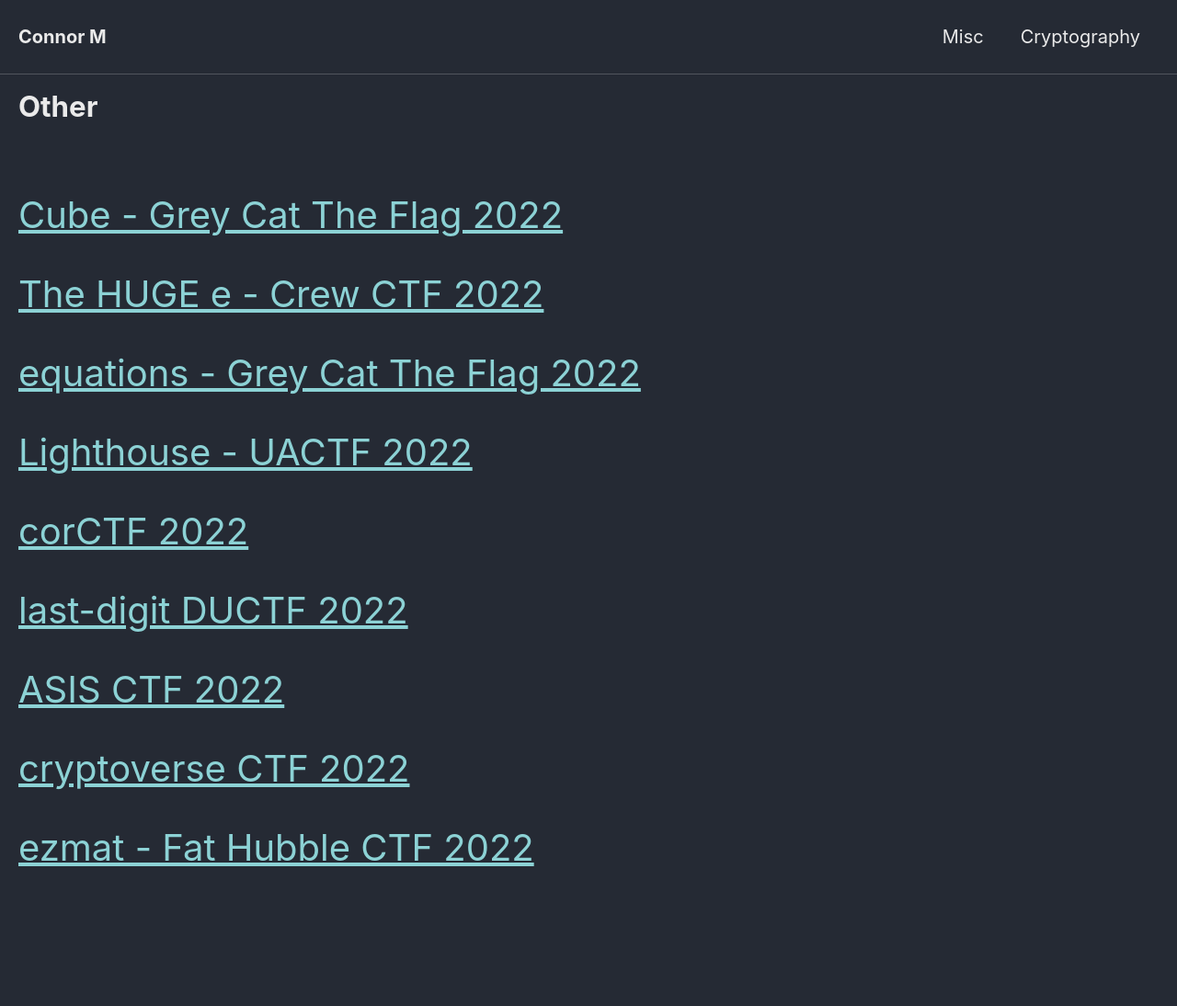
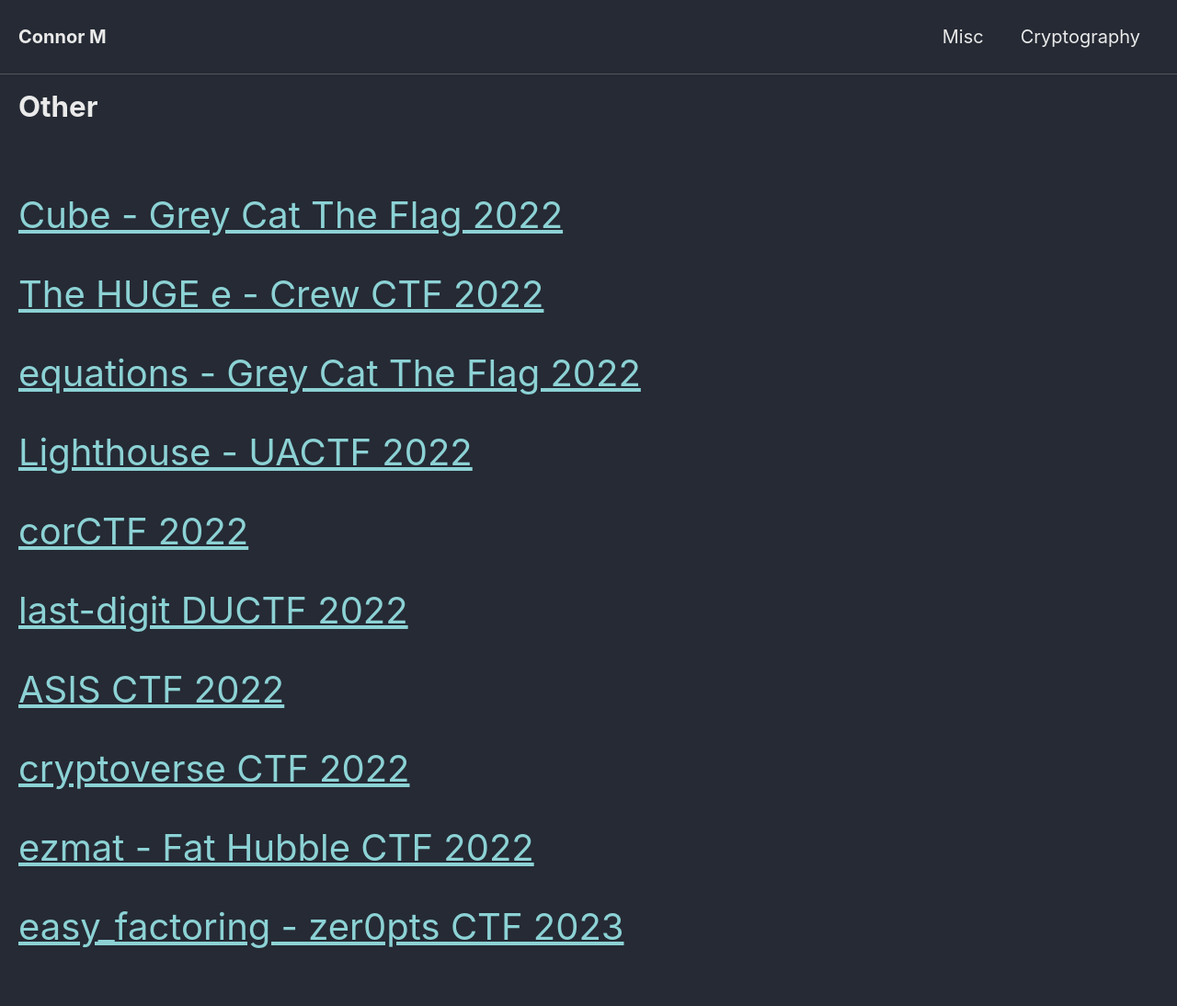
Before and after one commit to Connor-McCartney/Connor-McCartney.github.io, a Jekyll site: the page built from _pages/cryptography/other/other.md, in a window 1280 px wide. Shown: the whole page at 92% size. Built offline with Jekyll 4.4.1, drawn with Linux system fonts in a browser that asks for light colours; cached includes are drawn as plain includes; before the commit the page ends 1008 px from its top, so only the background shows below that.

Commit message:
Update other.md

```diff
--- a/_pages/cryptography/other/other.md
+++ b/_pages/cryptography/other/other.md
@@ -30,3 +30,6 @@ title: Other
 
 
 <span style="font-size:2em;">   [ezmat - Fat Hubble CTF 2022](/cryptography/other/ezmat-Fat-Hubble-CTF-2022) </span> <br>
+
+
+<span style="font-size:2em;">   [easy_factoring - zer0pts CTF 2023](/cryptography/other/easy-factoring-zer0pts-CTF-2023) </span> <br>
```
